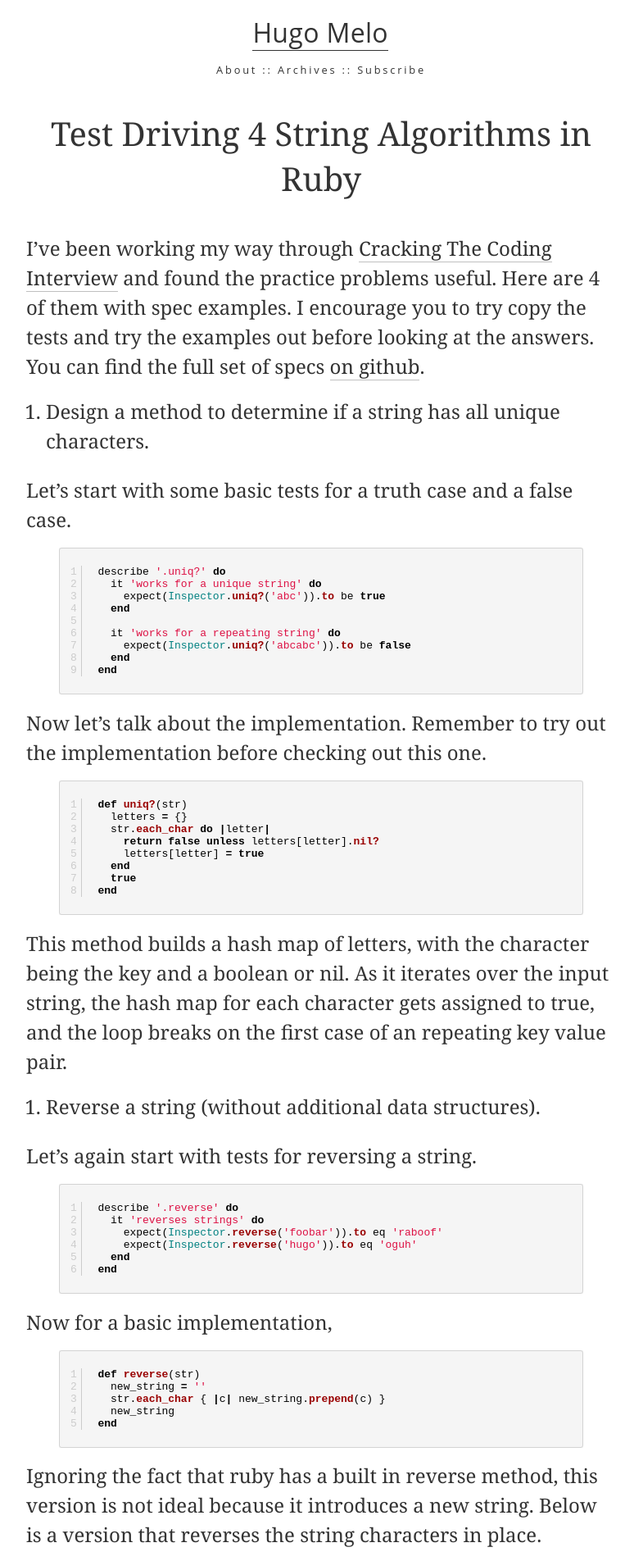
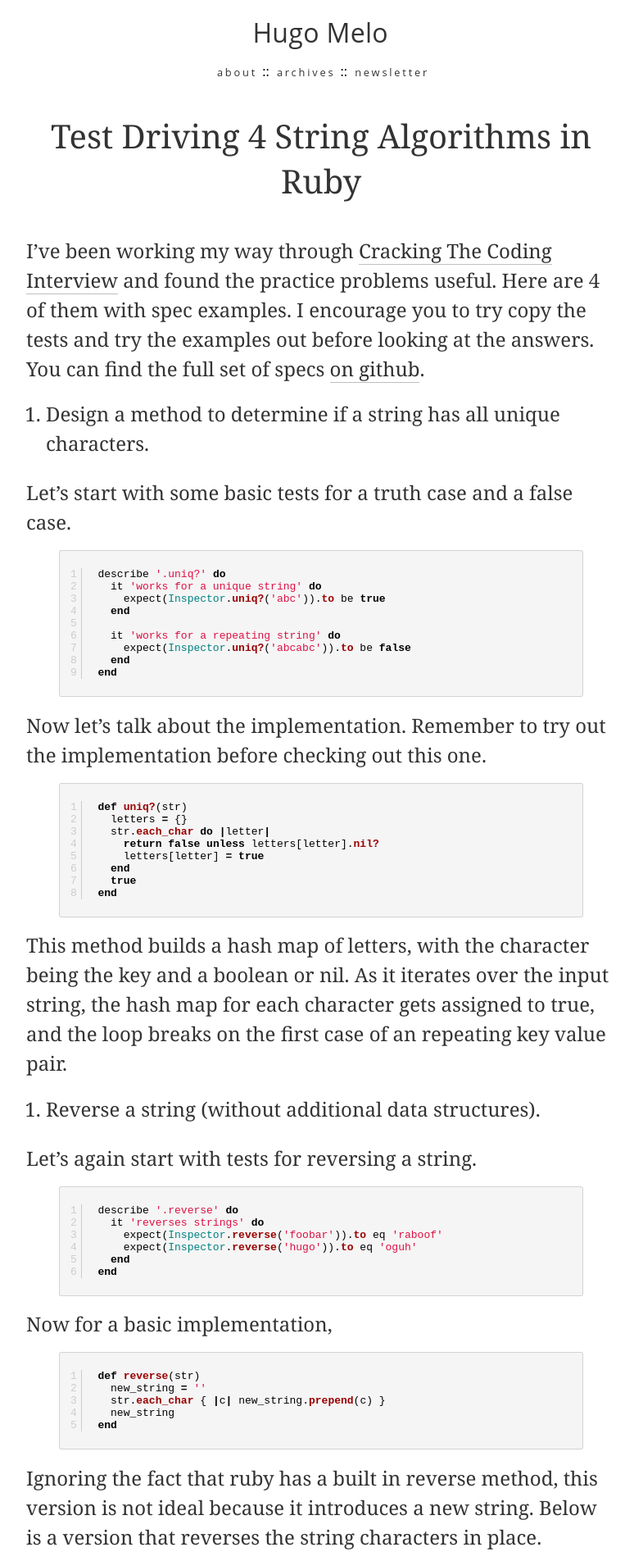
Before and after one commit to InquilineKea/oldgithub, a Jekyll site: the page built from index.md, in a window 1280 px wide. Shown: the top 1904 px of the page at 82% size, without its empty margins (248-1022 px from the left). Built offline with Jekyll 4.4.1, drawn with Linux system fonts in a browser that asks for light colours.

Commit message:
tappity tap tap clicky clicky

```diff
--- a/_includes/header.html
+++ b/_includes/header.html
@@ -30,7 +30,17 @@
   </div>
 
   <div class="navigation">
-    <p><a href="/about">About</a> :: <a href="/archives/">Archives</a> :: <a href="/subscribe/">Subscribe</a>
+    <li>
+      <a href="/about">about</a>
+    </li>
+    ::
+    <li>
+      <a href="/archives/">archives</a>
+    </li>
+    ::
+    <li>
+      <a href="/subscribe/">newsletter</a>
+    </li>
   </div><!-- /end .navigation-->
 
   <div class="body">
--- a/assets/css/style.css
+++ b/assets/css/style.css
@@ -21,23 +21,14 @@
   }
   .top a {
     font-size: 2em;
-    font-weight: normal;
     color: #333;
     letter-spacing: .01em;
     margin: 0 .05em 0 0;
+    border: none;
+    text-decoration: none;
   }
   .top a:hover {
     color: #6e6e6e;
-  }
-  .top a:link {
-    text-decoration: none;
-    border-width: 0 0 1px 0;
-    border-style: none none solid none;
-    border-color: #333;
-  }
-
-  .top a:visited {
-    text-decoration: none;
   }
 
   h1 {
@@ -177,16 +168,17 @@
     text-decoration: underline;
   }
 
-  .navigation p {
+  .navigation li {
+    list-style: none;
+    display: inline;
     font-size: 1em;
     letter-spacing: .22em;
-    text-transform: capitalize;
     text-align: center;
     color: #333;
     padding: 0;
     margin: 0;
     margin-left: 0;
-    padding-left: 0;
+    padding-left: 5px;
     font-family: "Open Sans", Helvetica, sans-serif;
   }
   .navigation a {
@@ -203,14 +195,17 @@
     -moz-opacity: 1;
     opacity: 1;
   }
-  .navigation p { font-size: .8em }
+  .navigation li {
+    font-size: .8em;
+    display: inline;
+  }
   .subscribe ul {
     margin-top: 4em;
     font-size: 1.8em;
   }
-  h1 { font-size: 2.5em }
-  h2 { font-size: 2em }
-  h3 { font-size: 1.7em }
+  h1 { font-size: 2.5em; }
+  h2 { font-size: 2em; }
+  h3 { font-size: 1.7em; }
   p {
     font-size: 1.5em;
     line-height: 1.5em;
@@ -234,9 +229,9 @@
     margin-top: 4em;
     font-size: 1.8em;
   }
-  h1 { font-size: 2.5em }
-  h2 { font-size: 2em }
-  h3 { font-size: 1.7em }
+  h1 { font-size: 2.5em; }
+  h2 { font-size: 2em; }
+  h3 { font-size: 1.7em; }
   p {
     font-size: 1.4em;
     line-height: 1.5em;
```
Lines whose indentation alone changed are shown as unchanged.
